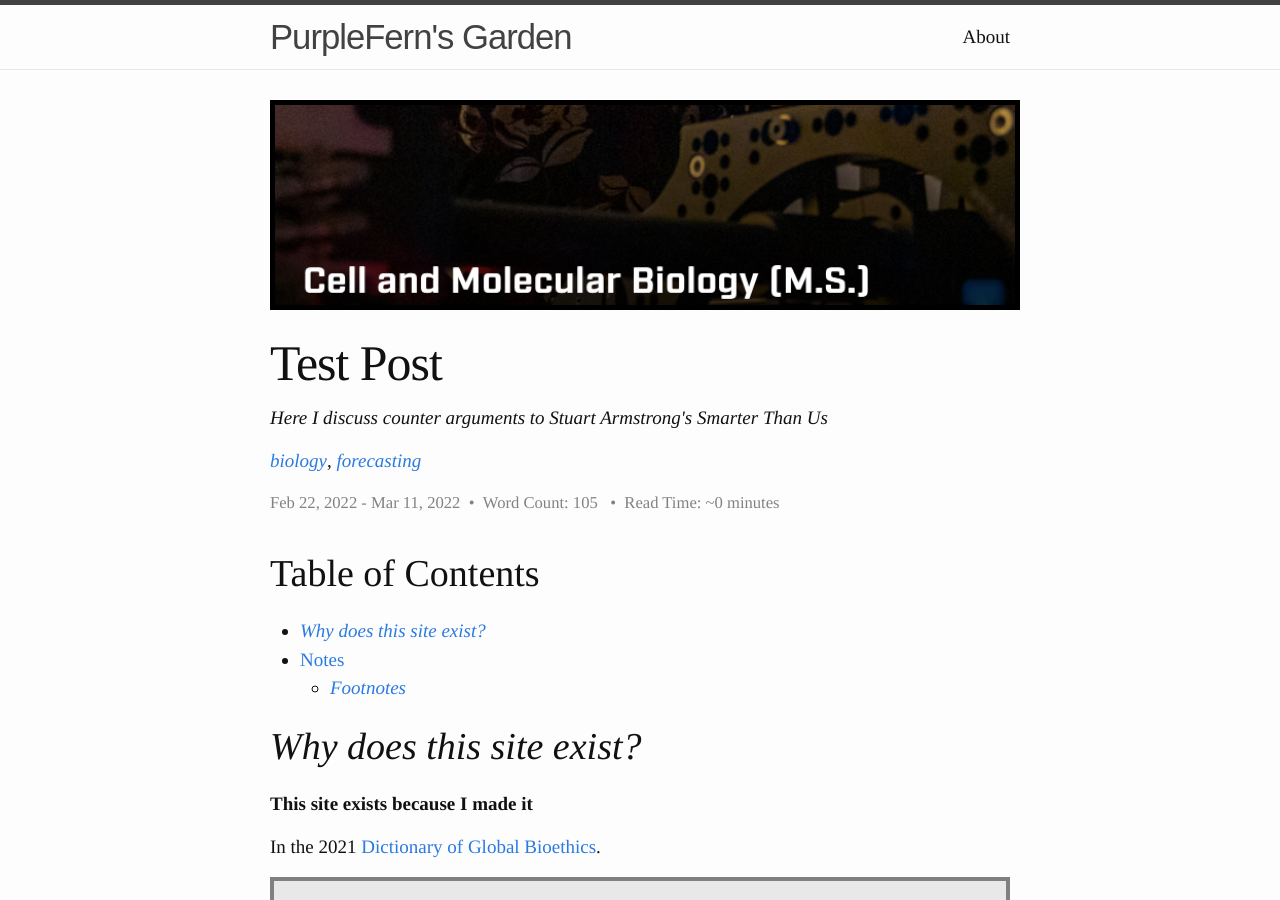
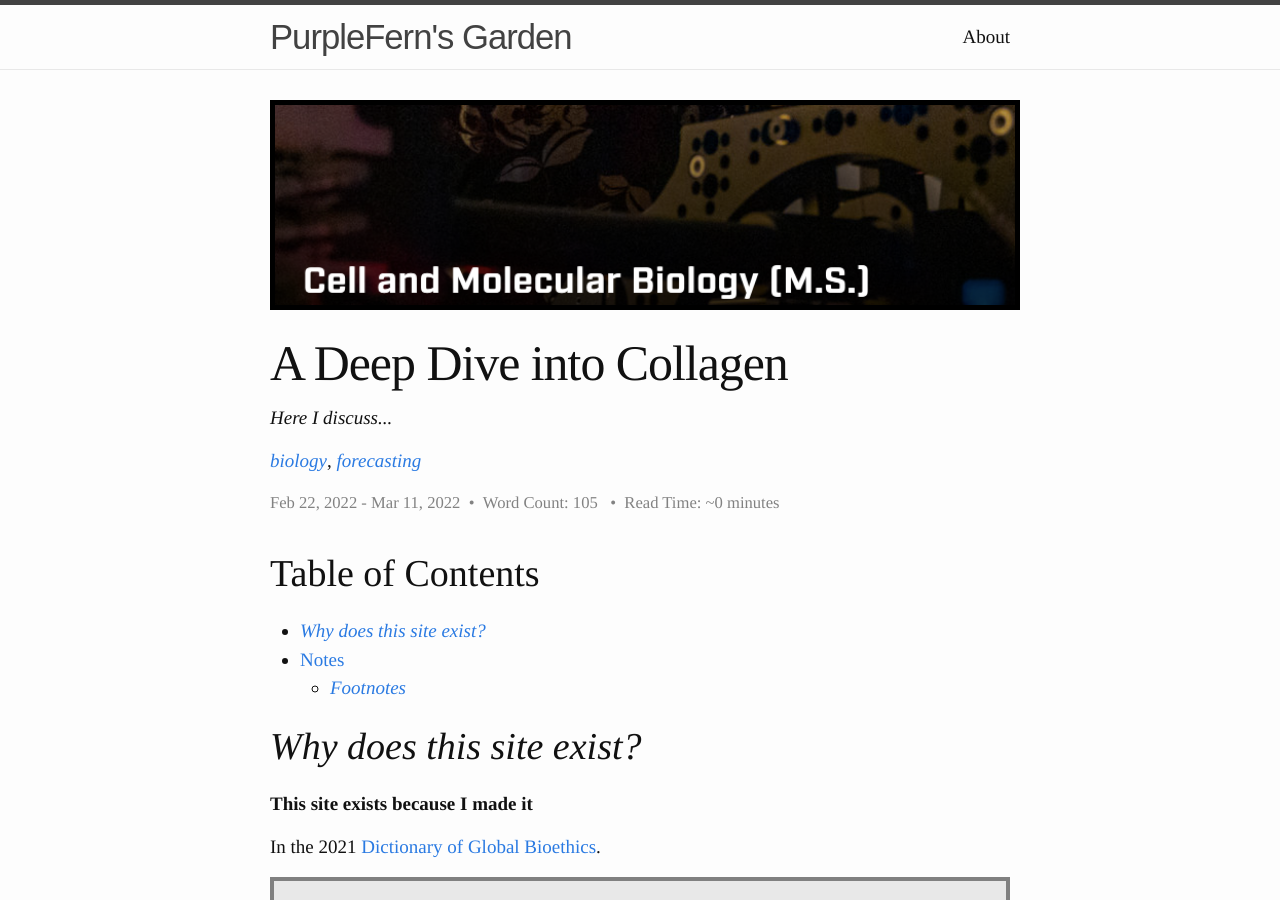
Before and after one commit to purplefern/purplefern.github.io, a Jekyll site: the page built from _posts/2022-04-21-collagen.md, in a window 1280 px wide and 900 px high. Built offline with Jekyll 4.4.1, drawn with Linux system fonts in a browser that asks for light colours.

Commit message:
this is basically the first commit

```diff
--- a/_posts/2022-04-21-collagen.md
+++ b/_posts/2022-04-21-collagen.md
@@ -1,12 +1,12 @@
 ---
 layout: post
-title:  "Test Post"
+title:  "A Deep Dive into Collagen"
 date:  2022-02-21 21:40:00 -0400
 last_edit: 2022-03-11 16:50:00 -0400
 permalink: "/test_post/"
 tags: [biology, forecasting]
 image: /assets/images/test.png
-desc: "Here I discuss counter arguments to Stuart Armstrong's Smarter Than Us"
+desc: "Here I discuss..."
 ---
 
 ## Table of Contents
```
